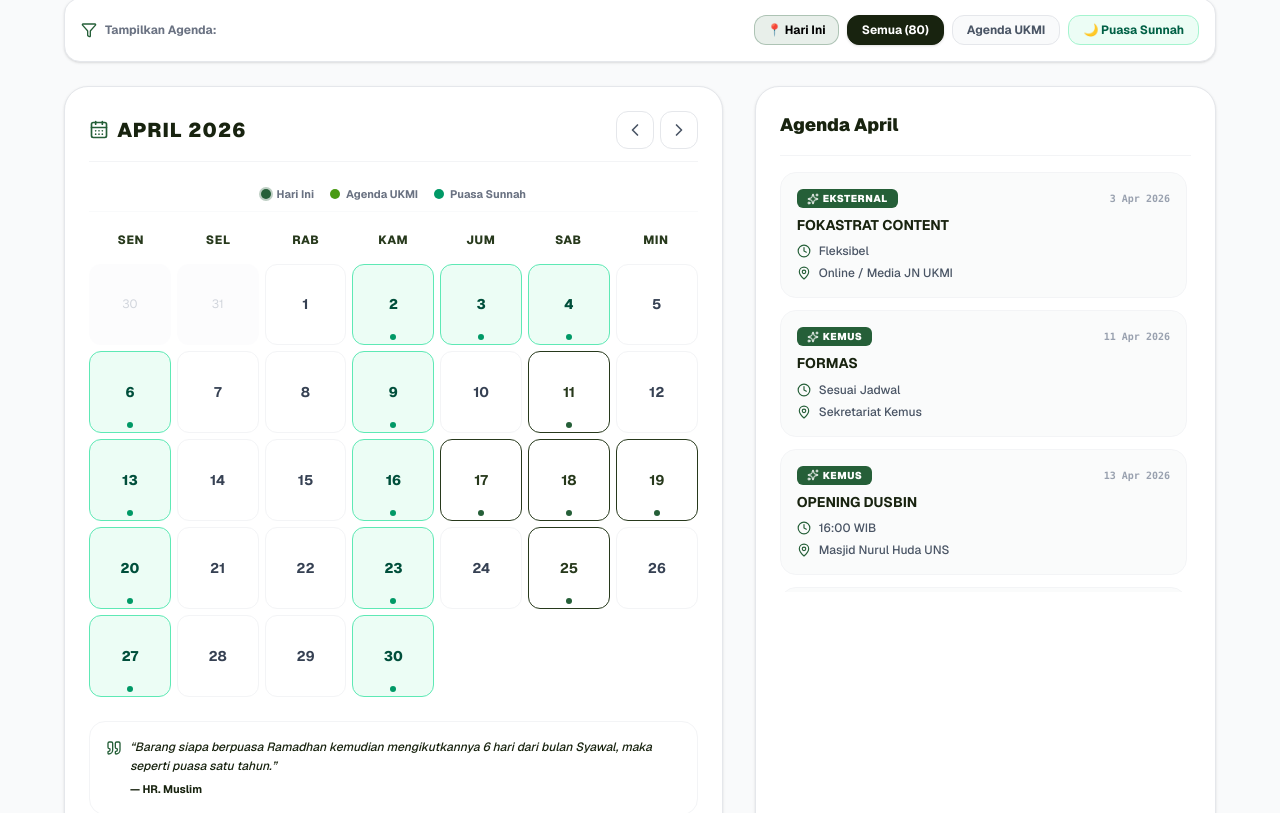
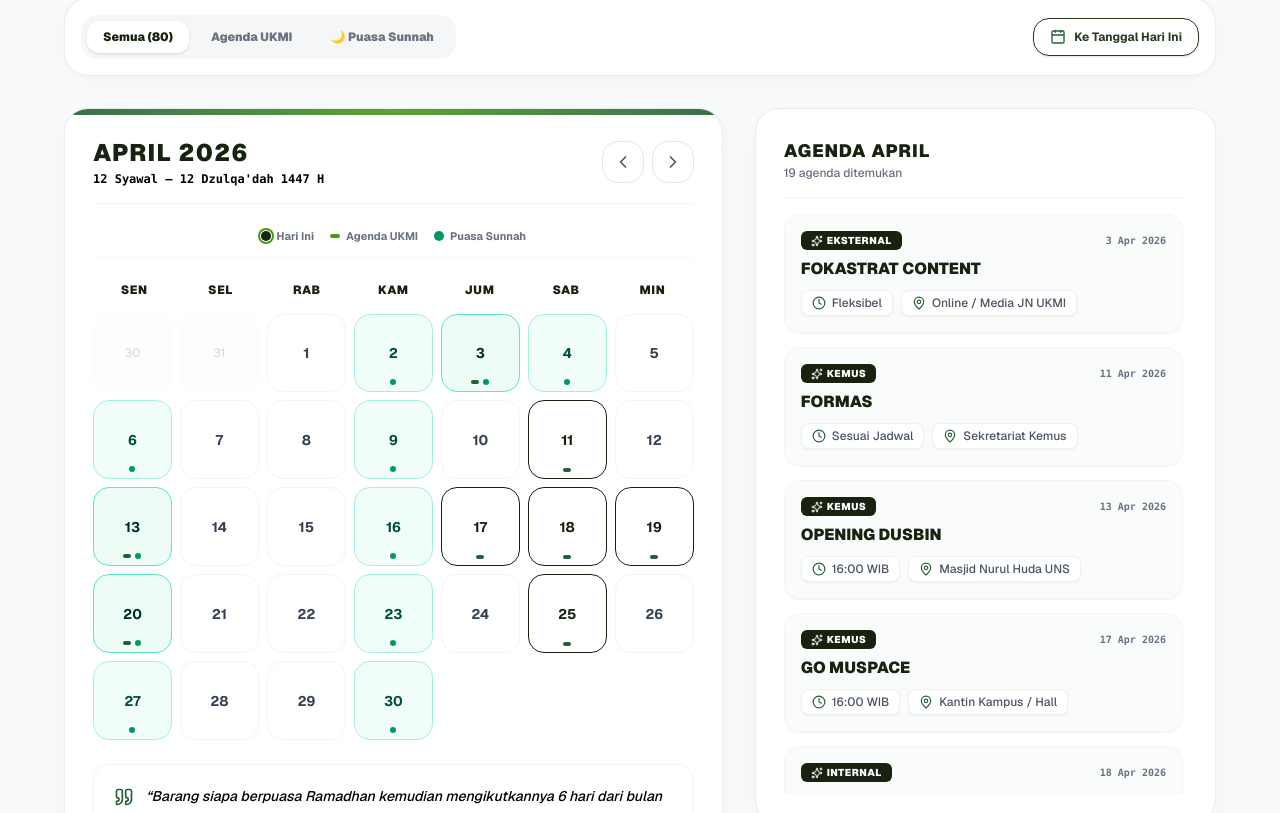
Before and after one commit to JN-UKMI/UKMI2026, a Next.js app: page / in a window 1280 px wide. Shown: the part 2347-3160 px from the top of the page. Built offline with nearby package versions, Linux system fonts and the light colour scheme; no server answers.

Commit message:
feat: add hijri months support to KalenderSection and KalenderInteractive components

```diff
--- a/components/home/KalenderInteractive.tsx
+++ b/components/home/KalenderInteractive.tsx
@@ -1,12 +1,23 @@
 "use client";
 
 import { useState } from "react";
-import { ChevronLeft, ChevronRight, MapPin, Clock, CalendarDays, Moon, Sparkles, Filter, Quote, Sparkle } from "lucide-react";
+import {
+  ChevronLeft,
+  ChevronRight,
+  MapPin,
+  Clock,
+  Calendar as CalendarIcon,
+  Moon,
+  Sparkles,
+  Quote,
+  CalendarDays,
+} from "lucide-react";
 import type { EventItem } from "@/lib/types";
 
 interface KalenderInteractiveProps {
   events: EventItem[];
   monthlyQuotes?: Record<string, { text: string; source: string }>;
+  hijriMonths?: Record<string, string>;
 }
 
 const INDONESIAN_MONTHS = [
@@ -16,7 +27,11 @@ const INDONESIAN_MONTHS = [
 
 const DAYS_OF_WEEK = ["Sen", "Sel", "Rab", "Kam", "Jum", "Sab", "Min"];
 
-export function KalenderInteractive({ events, monthlyQuotes }: KalenderInteractiveProps) {
+export function KalenderInteractive({
+  events,
+  monthlyQuotes,
+  hijriMonths,
+}: KalenderInteractiveProps) {
   // Set initial date to April 2026 if available in events, otherwise current date
   const defaultDate = events.length > 0 ? new Date(events[0].date) : new Date();
 
@@ -28,6 +43,7 @@ export function KalenderInteractive({ events, monthlyQuotes }: KalenderInteracti
   const year = currentDate.getFullYear();
   const month = currentDate.getMonth();
   const yearMonthKey = `${year}-${String(month + 1).padStart(2, "0")}`;
+  const hijriSubtext = hijriMonths?.[yearMonthKey] || "1447 Hijriah";
 
   // First day index (0 = Sunday, 1 = Monday)
   const firstDayIndex = new Date(year, month, 1).getDay();
@@ -47,7 +63,12 @@ export function KalenderInteractive({ events, monthlyQuotes }: KalenderInteracti
     setSelectedDateStr(null);
   };
 
-  // Helper to check if a specific day is today
+  const jumpToToday = () => {
+    const now = new Date();
+    setCurrentDate(now);
+    setSelectedDateStr(`${now.getFullYear()}-${String(now.getMonth() + 1).padStart(2, "0")}-${String(now.getDate()).padStart(2, "0")}`);
+  };
+
   const checkIsToday = (dayNum: number) => {
     return (
       today.getFullYear() === year &&
@@ -82,80 +103,87 @@ export function KalenderInteractive({ events, monthlyQuotes }: KalenderInteracti
   const currentQuote = monthlyQuotes?.[yearMonthKey];
 
   return (
-    <div className="flex flex-col gap-6 w-full">
-      {/* Category Filter Pills & Today Quick Button */}
-      <div className="flex flex-wrap items-center justify-between gap-3 bg-white p-3 sm:p-4 rounded-2xl border border-gray-200 shadow-sm">
-        <div className="flex items-center gap-2 text-xs font-bold text-gray-500">
-          <Filter className="w-4 h-4 text-forest-600" />
-          <span>Tampilkan Agenda:</span>
-        </div>
+    <div className="flex flex-col gap-8 w-full max-w-6xl mx-auto">
 
-        <div className="flex flex-wrap items-center gap-2">
-          <button
-            onClick={() => {
-              setCurrentDate(new Date());
-              setSelectedDateStr(`${today.getFullYear()}-${String(today.getMonth() + 1).padStart(2, "0")}-${String(today.getDate()).padStart(2, "0")}`);
-            }}
-            className="px-3 py-1.5 rounded-xl text-xs font-bold transition-all cursor-pointer bg-forest-600/10 text-forest-700 border border-forest-600/30 hover:bg-forest-600 hover:text-white"
-            title="Lompat ke tanggal hari ini"
-          >
-            📍 Hari Ini
-          </button>
+      {/* 1. TOP HEADER CONTROLLER: SEGMENTED PILL FILTER & TODAY BUTTON */}
+      <div className="flex flex-col sm:flex-row items-center justify-between gap-4 bg-white p-3 sm:p-4 rounded-3xl border border-gray-200/80 shadow-[0_4px_20px_rgb(0,0,0,0.03)]">
+
+        {/* Left: Filter Segmented Control */}
+        <div className="flex items-center gap-1.5 bg-gray-100/80 p-1.5 rounded-2xl w-full sm:w-auto">
           <button
             onClick={() => setActiveCategory("all")}
-            className={`px-3.5 py-1.5 rounded-xl text-xs font-bold transition-all cursor-pointer border ${
+            className={`flex-1 sm:flex-initial px-4 py-2 rounded-xl text-xs font-black transition-all cursor-pointer ${
               activeCategory === "all"
-                ? "bg-forest-900 text-white border-forest-900 shadow-sm"
-                : "bg-gray-50 text-gray-600 border-gray-200 hover:bg-gray-100"
+                ? "bg-white text-forest-900 shadow-sm"
+                : "text-gray-500 hover:text-gray-900"
             }`}
           >
             Semua ({events.length})
           </button>
           <button
             onClick={() => setActiveCategory("kegiatan")}
-            className={`px-3.5 py-1.5 rounded-xl text-xs font-bold transition-all cursor-pointer border ${
+            className={`flex-1 sm:flex-initial px-4 py-2 rounded-xl text-xs font-black transition-all cursor-pointer ${
               activeCategory === "kegiatan"
-                ? "bg-forest-600 text-white border-forest-600 shadow-sm"
-                : "bg-gray-50 text-gray-600 border-gray-200 hover:bg-gray-100"
+                ? "bg-forest-600 text-white shadow-sm"
+                : "text-gray-500 hover:text-gray-900"
             }`}
           >
             Agenda UKMI
           </button>
           <button
             onClick={() => setActiveCategory("puasa")}
-            className={`px-3.5 py-1.5 rounded-xl text-xs font-bold transition-all cursor-pointer border ${
+            className={`flex-1 sm:flex-initial px-4 py-2 rounded-xl text-xs font-black transition-all cursor-pointer ${
               activeCategory === "puasa"
-                ? "bg-emerald-700 text-white border-emerald-700 shadow-sm"
-                : "bg-emerald-50 text-emerald-800 border-emerald-200 hover:bg-emerald-100"
+                ? "bg-emerald-700 text-white shadow-sm"
+                : "text-gray-500 hover:text-gray-900"
             }`}
           >
             🌙 Puasa Sunnah
           </button>
         </div>
+
+        {/* Right: Quick Jump Today Button */}
+        <button
+          onClick={jumpToToday}
+          className="inline-flex items-center gap-2 px-4 py-2.5 bg-forest-50 hover:bg-forest-100 text-forest-800 border border-forest-200/80 rounded-2xl text-xs font-bold transition-all shadow-sm cursor-pointer active:scale-95 w-full sm:w-auto justify-center"
+        >
+          <CalendarIcon className="w-4 h-4 text-forest-600" />
+          <span>Ke Tanggal Hari Ini</span>
+        </button>
       </div>
 
-      <div className="grid grid-cols-1 lg:grid-cols-12 gap-8 items-start w-full">
-        {/* KIRI: Kalender Grid */}
-        <div className="lg:col-span-7 bg-white rounded-3xl border border-gray-200 shadow-sm p-5 md:p-6 w-full flex flex-col justify-between">
+      {/* 2. MAIN GRID: items-stretch — kiri menentukan tinggi, kanan menyesuaikan */}
+      <div className="grid grid-cols-1 lg:grid-cols-12 gap-8 items-stretch w-full">
+
+        {/* KIRI: GRID KALENDER — tinggi alami, tidak diubah */}
+        <div className="lg:col-span-7">
+          <div className="bg-white rounded-3xl border border-gray-200/80 shadow-[0_8px_30px_rgb(0,0,0,0.03)] p-6 md:p-7 flex flex-col justify-between relative overflow-hidden">
+            {/* Top Decorative Line */}
+            <div className="absolute top-0 left-0 right-0 h-1.5 bg-gradient-to-r from-forest-600 via-lime to-forest-600 opacity-90" />
+
             <div>
-            <div className="flex items-center justify-between mb-6 pb-3 border-b border-gray-100">
-              <div className="flex items-center gap-2">
-                <CalendarDays className="w-5 h-5 text-forest-600" />
-                <h3 className="font-black text-forest-900 text-base md:text-xl uppercase tracking-wider">
+              {/* Header Bulan & Navigasi Panah */}
+              <div className="flex items-center justify-between mb-6 pb-4 border-b border-gray-100">
+                <div>
+                  <h3 className="font-black text-forest-900 text-lg sm:text-2xl uppercase tracking-wider flex items-center gap-2">
                     {INDONESIAN_MONTHS[month]} {year}
                   </h3>
+                  <span className="text-xs font-bold text-forest-700/80 block mt-0.5 font-mono">
+                    {hijriSubtext}
+                  </span>
                 </div>
-              <div className="flex items-center gap-1.5">
+
+                <div className="flex items-center gap-2">
                   <button
                     onClick={handlePrevMonth}
-                  className="p-2 rounded-xl border border-gray-200 text-gray-600 hover:bg-forest-50 hover:text-forest-700 transition-colors cursor-pointer active:scale-95"
+                    className="p-2.5 rounded-2xl border border-gray-200 text-gray-600 hover:bg-forest-50 hover:text-forest-700 hover:border-forest-200 transition-all cursor-pointer active:scale-95"
                     aria-label="Bulan sebelumnya"
                   >
                     <ChevronLeft className="w-5 h-5" />
                   </button>
                   <button
                     onClick={handleNextMonth}
-                  className="p-2 rounded-xl border border-gray-200 text-gray-600 hover:bg-forest-50 hover:text-forest-700 transition-colors cursor-pointer active:scale-95"
+                    className="p-2.5 rounded-2xl border border-gray-200 text-gray-600 hover:bg-forest-50 hover:text-forest-700 hover:border-forest-200 transition-all cursor-pointer active:scale-95"
                     aria-label="Bulan berikutnya"
                   >
                     <ChevronRight className="w-5 h-5" />
@@ -163,14 +191,14 @@ export function KalenderInteractive({ events, monthlyQuotes }: KalenderInteracti
                 </div>
               </div>
 
-            {/* Legend Indicators */}
-            <div className="flex flex-wrap items-center justify-center gap-4 text-[11px] font-bold text-gray-500 mb-4 pb-2 border-b border-gray-50">
+              {/* Legenda Indikator */}
+              <div className="flex flex-wrap items-center justify-center gap-4 text-[11px] font-bold text-gray-500 mb-5 pb-3 border-b border-gray-100/60">
                 <span className="flex items-center gap-1.5">
-                <span className="w-2.5 h-2.5 rounded-full bg-forest-600 ring-2 ring-forest-600/30" />
+                  <span className="w-2.5 h-2.5 rounded-full bg-forest-900 ring-2 ring-lime ring-offset-1" />
                   Hari Ini
                 </span>
                 <span className="flex items-center gap-1.5">
-                <span className="w-2.5 h-2.5 rounded-full bg-lime" />
+                  <span className="w-2.5 h-1 bg-lime rounded-full" />
                   Agenda UKMI
                 </span>
                 <span className="flex items-center gap-1.5">
@@ -180,7 +208,7 @@ export function KalenderInteractive({ events, monthlyQuotes }: KalenderInteracti
               </div>
 
               {/* Days of week header */}
-            <div className="grid grid-cols-7 gap-1 text-center font-extrabold text-[11px] md:text-xs text-forest-800 mb-3 uppercase tracking-wider">
+              <div className="grid grid-cols-7 gap-1 text-center font-black text-xs text-forest-900 mb-3 uppercase tracking-wider">
                 {DAYS_OF_WEEK.map((d) => (
                   <div key={d} className="py-1">
                     {d}
@@ -188,15 +216,15 @@ export function KalenderInteractive({ events, monthlyQuotes }: KalenderInteracti
                 ))}
               </div>
 
-            {/* Calendar days grid */}
-            <div className="grid grid-cols-7 gap-1.5">
+              {/* Calendar Days Grid */}
+              <div className="grid grid-cols-7 gap-2">
                 {/* Previous month padding */}
                 {Array.from({ length: startOffset }).map((_, i) => {
                   const dayNum = prevMonthTotalDays - startOffset + i + 1;
                   return (
                     <div
                       key={`prev-${i}`}
-                    className="aspect-square flex items-center justify-center text-xs text-gray-300 pointer-events-none bg-gray-50/50 rounded-xl min-w-[36px] min-h-[36px]"
+                      className="aspect-square flex items-center justify-center text-xs text-gray-300 pointer-events-none bg-gray-50/40 rounded-2xl min-w-[38px] min-h-[38px]"
                     >
                       {dayNum}
                     </div>
@@ -210,6 +238,7 @@ export function KalenderInteractive({ events, monthlyQuotes }: KalenderInteracti
                   const dayEvents = getEventsForDate(dayNum);
                   const hasEvents = dayEvents.length > 0;
                   const hasPuasa = dayEvents.some((e) => e.type === "Puasa Sunnah" || e.isPuasa);
+                  const hasUkmiEvent = dayEvents.some((e) => e.type !== "Puasa Sunnah" && !e.isPuasa);
                   const isSelected = selectedDateStr === dateString;
                   const isToday = checkIsToday(dayNum);
 
@@ -217,39 +246,39 @@ export function KalenderInteractive({ events, monthlyQuotes }: KalenderInteracti
                     <button
                       key={`curr-${dayNum}`}
                       onClick={() => setSelectedDateStr(isSelected ? null : dateString)}
-                    className={`relative aspect-square flex flex-col items-center justify-center text-xs md:text-sm font-bold rounded-xl transition-all border cursor-pointer active:scale-95 min-w-[36px] min-h-[36px] ${
+                      className={`relative aspect-square flex flex-col items-center justify-center text-xs sm:text-sm font-bold rounded-2xl transition-all border cursor-pointer active:scale-95 min-w-[38px] min-h-[38px] ${
                         isSelected
                           ? "bg-forest-900 text-white border-forest-900 shadow-md ring-2 ring-forest-600/30"
                           : isToday
-                        ? "bg-forest-600 text-white border-forest-600 font-black shadow-md ring-2 ring-lime ring-offset-1"
-                        : hasPuasa && hasEvents
-                        ? "bg-emerald-50 text-emerald-900 border-emerald-300 font-extrabold hover:bg-emerald-100"
-                        : hasEvents
-                        ? "bg-forest-50 text-forest-800 border-forest-200 hover:bg-forest-100"
+                          ? "bg-forest-900 text-white border-forest-900 font-black shadow-md ring-2 ring-lime ring-offset-2"
+                          : hasPuasa && hasUkmiEvent
+                          ? "bg-emerald-50/90 text-emerald-950 border-emerald-300 font-black hover:bg-emerald-100"
+                          : hasPuasa
+                          ? "bg-emerald-50/70 text-emerald-900 border-emerald-200 font-bold hover:bg-emerald-100/80"
+                          : hasUkmiEvent
+                          ? "bg-forest-50/80 text-forest-900 border-forest-200 font-bold hover:bg-forest-100"
                           : "bg-white text-gray-700 border-gray-100 hover:bg-gray-50"
                       }`}
-                    title={isToday ? "Hari Ini" : undefined}
                     >
-                    <span>{dayNum}</span>
+                      <span className="leading-none">{dayNum}</span>
 
-                    {/* Today Pill Label Badge */}
+                      {/* Today Badge Pill */}
                       {isToday && !isSelected && (
-                      <span className="absolute -top-1.5 px-1 py-[1px] bg-lime text-forest-950 font-black text-[7px] rounded uppercase tracking-tighter shadow-sm">
+                        <span className="absolute -top-1 px-1 py-[1px] bg-lime text-forest-950 font-black text-[6.5px] rounded-md uppercase tracking-tighter shadow-sm">
                           HARI INI
                         </span>
                       )}
 
-                    {/* Event Dot Badge Indicators */}
+                      {/* Multi-Pill Micro Badges */}
                       {hasEvents && !isToday && (
-                      <span
-                        className={`absolute bottom-1 w-1.5 h-1.5 rounded-full ${
-                          isSelected
-                            ? "bg-lime"
-                            : hasPuasa
-                            ? "bg-emerald-600"
-                            : "bg-forest-600"
-                        }`}
-                      />
+                        <div className="absolute bottom-1.5 flex items-center justify-center gap-1">
+                          {hasUkmiEvent && (
+                            <span className={`w-2 h-1 rounded-full ${isSelected ? "bg-lime" : "bg-forest-600"}`} />
+                          )}
+                          {hasPuasa && (
+                            <span className={`w-1.5 h-1.5 rounded-full ${isSelected ? "bg-white" : "bg-emerald-600"}`} />
+                          )}
+                        </div>
                       )}
                     </button>
                   );
@@ -257,42 +286,56 @@ export function KalenderInteractive({ events, monthlyQuotes }: KalenderInteracti
               </div>
             </div>
 
-          {/* Monthly Hadith Quote */}
+            {/* Monthly Hadith Quote Highlight Box */}
             {currentQuote && (
-            <div className="mt-6 pt-4 border-t border-gray-100 bg-forest-50/60 p-4 rounded-2xl border border-forest-100">
-              <div className="flex items-start gap-2 text-xs text-forest-900 leading-relaxed font-medium">
-                <Quote className="w-4 h-4 text-forest-600 shrink-0 mt-0.5" />
+              <div className="mt-6 pt-5 border-t border-gray-100 bg-forest-50/70 p-4 sm:p-5 rounded-2xl border border-forest-100 relative overflow-hidden">
+                <div className="flex items-start gap-3">
+                  <Quote className="w-5 h-5 text-forest-600 shrink-0 mt-0.5" />
                   <div>
-                  <p className="italic">“{currentQuote.text}”</p>
-                  <strong className="text-forest-700 block font-bold mt-1 text-[11px]">— {currentQuote.source}</strong>
+                    <p className="text-xs sm:text-sm text-forest-950 italic leading-relaxed font-medium">
+                      “{currentQuote.text}”
+                    </p>
+                    <span className="text-[11px] font-bold text-forest-700 block mt-1.5">
+                      — {currentQuote.source}
+                    </span>
                   </div>
                 </div>
               </div>
             )}
           </div>
+        </div>
 
-        {/* KANAN: Detail Agenda & Puasa */}
-        <div className="lg:col-span-5 flex flex-col h-full w-full">
-          <div className="bg-white rounded-3xl border border-gray-200 shadow-sm p-5 md:p-6 flex flex-col flex-1 min-h-[380px]">
-            <div className="flex items-center justify-between pb-4 border-b border-gray-100 mb-4">
-              <h3 className="font-black text-forest-900 text-base md:text-lg">
-                {selectedDateStr ? "Detail Agenda" : `Agenda ${INDONESIAN_MONTHS[month]}`}
+        {/* KANAN: AGENDA CARD */}
+        <div className="lg:col-span-5">
+          <div className="bg-white rounded-3xl border border-gray-200/80 shadow-[0_8px_30px_rgb(0,0,0,0.03)] p-6 md:p-7 flex flex-col">
+
+            {/* Header Right Pane */}
+            <div className="flex items-center justify-between pb-4 border-b border-gray-100 mb-4 shrink-0">
+              <div>
+                <h3 className="font-black text-forest-900 text-base md:text-lg uppercase tracking-wider">
+                  {selectedDateStr ? "Detail Agenda Tanggal" : `Agenda ${INDONESIAN_MONTHS[month]}`}
                 </h3>
+                <p className="text-xs text-gray-500 font-medium">
+                  {displayedEvents.length} agenda ditemukan
+                </p>
+              </div>
+
               {selectedDateStr && (
                 <button
                   onClick={() => setSelectedDateStr(null)}
-                  className="text-xs font-bold text-forest-600 hover:text-forest-800 transition-colors cursor-pointer"
+                  className="text-xs font-bold text-forest-600 hover:text-forest-800 transition-colors cursor-pointer bg-forest-50 px-3 py-1.5 rounded-xl border border-forest-100 shrink-0"
                 >
-                  Tampilkan Semua
+                  Tampilkan Bulan Ini Saja
                 </button>
               )}
             </div>
 
-            <div className="flex-1 overflow-y-auto space-y-3 max-h-[420px] pr-1">
+            {/* Agenda Cards — tampil 5 card, sisanya scroll di dalam */}
+            <div className="overflow-y-auto space-y-3.5 pr-1" style={{ maxHeight: '580px' }}>
               {displayedEvents.length === 0 ? (
-                <div className="h-full flex flex-col items-center justify-center text-center py-12">
-                  <CalendarDays className="w-10 h-10 text-gray-300 mb-3" />
-                  <p className="text-gray-500 text-xs font-semibold">
+                <div className="h-full flex flex-col items-center justify-center text-center py-16">
+                  <CalendarDays className="w-12 h-12 text-gray-300 mb-3" />
+                  <p className="text-gray-500 text-xs font-bold">
                     {selectedDateStr
                       ? "Tidak ada agenda yang terjadwal pada tanggal ini."
                       : "Tidak ada agenda terjadwal di bulan ini."}
@@ -306,8 +349,8 @@ export function KalenderInteractive({ events, monthlyQuotes }: KalenderInteracti
                       key={index}
                       className={`rounded-2xl p-4 border transition-all ${
                         isPuasa
-                          ? "bg-emerald-50/60 border-emerald-200/80 hover:bg-emerald-50"
-                          : "bg-gray-50/80 border-gray-100 hover:bg-gray-100/60"
+                          ? "bg-emerald-50/70 border-emerald-200/80 hover:bg-emerald-50 shadow-xs"
+                          : "bg-gray-50/80 border-gray-100 hover:bg-gray-100/70 shadow-xs"
                       }`}
                     >
                       <div className="flex items-center justify-between gap-2 mb-2">
@@ -315,13 +358,14 @@ export function KalenderInteractive({ events, monthlyQuotes }: KalenderInteracti
                           className={`inline-flex items-center gap-1 px-2.5 py-0.5 text-[10px] font-black rounded-md uppercase tracking-wider ${
                             isPuasa
                               ? "bg-emerald-600 text-white"
-                              : "bg-forest-600 text-white"
+                              : "bg-forest-900 text-white"
                           }`}
                         >
                           {isPuasa ? <Moon className="w-3 h-3" /> : <Sparkles className="w-3 h-3" />}
                           {event.type}
                         </span>
-                        <span className="text-[10px] font-extrabold text-gray-400 font-mono">
+
+                        <span className="text-[10px] font-black text-gray-500 font-mono">
                           {new Date(event.date).toLocaleDateString("id-ID", {
                             day: "numeric",
                             month: "short",
@@ -330,16 +374,16 @@ export function KalenderInteractive({ events, monthlyQuotes }: KalenderInteracti
                         </span>
                       </div>
 
-                      <h4 className="font-bold text-forest-900 text-sm mb-2 leading-snug">
+                      <h4 className="font-black text-forest-900 text-sm md:text-base mb-2.5 leading-snug">
                         {event.title}
                       </h4>
 
-                      <div className="flex flex-col gap-1.5 text-xs text-gray-600 font-medium">
-                        <div className="flex items-center gap-2">
+                      <div className="flex flex-wrap gap-2 text-xs text-gray-600 font-medium">
+                        <div className="inline-flex items-center gap-1.5 px-2.5 py-1 bg-white rounded-lg border border-gray-200/60 shadow-xs">
                           <Clock className="w-3.5 h-3.5 text-forest-600 shrink-0" />
                           <span>{event.time}</span>
                         </div>
-                        <div className="flex items-center gap-2">
+                        <div className="inline-flex items-center gap-1.5 px-2.5 py-1 bg-white rounded-lg border border-gray-200/60 shadow-xs">
                           <MapPin className="w-3.5 h-3.5 text-forest-600 shrink-0" />
                           <span>{event.location}</span>
                         </div>
@@ -349,8 +393,10 @@ export function KalenderInteractive({ events, monthlyQuotes }: KalenderInteracti
                 })
               )}
             </div>
+
           </div>
         </div>
+
       </div>
     </div>
   );
--- a/components/home/KalenderSection.tsx
+++ b/components/home/KalenderSection.tsx
@@ -4,7 +4,7 @@ import { Calendar } from "lucide-react";
 import { SectionHeader } from "@/components/layout/SectionHeader";
 
 export async function KalenderSection() {
-  const { events, monthly_quotes } = await loadEvents();
+  const { events, monthly_quotes, hijri_months } = await loadEvents();
 
   return (
     <section className="py-16 px-4 bg-gray-50">
@@ -15,7 +15,11 @@ export async function KalenderSection() {
           subtitle="Jadwal kegiatan kepengurusan JN UKMI dan kalender puasa sunnah bulanan"
         />
 
-        <KalenderInteractive events={events} monthlyQuotes={monthly_quotes} />
+        <KalenderInteractive
+          events={events}
+          monthlyQuotes={monthly_quotes}
+          hijriMonths={hijri_months}
+        />
       </div>
     </section>
   );
--- a/content/beranda/events.json
+++ b/content/beranda/events.json
@@ -1,4 +1,10 @@
 {
+  "hijri_months": {
+    "2026-04": "12 Syawal – 12 Dzulqa'dah 1447 H",
+    "2026-05": "13 Dzulqa'dah – 14 Dzulhijjah 1447 H",
+    "2026-06": "15 Dzulhijjah 1447 H – 15 Muharram 1448 H",
+    "2026-07": "16 Muharram – 17 Safar 1448 H"
+  },
   "monthly_quotes": {
     "2026-04": {
       "text": "Barang siapa berpuasa Ramadhan kemudian mengikutkannya 6 hari dari bulan Syawal, maka seperti puasa satu tahun.",
--- a/lib/content.ts
+++ b/lib/content.ts
@@ -99,6 +99,7 @@ export async function loadQuotes(): Promise<Quote[]> {
 export async function loadEvents(): Promise<{
   events: EventItem[];
   monthly_quotes?: Record<string, { text: string; source: string }>;
+  hijri_months?: Record<string, string>;
 }> {
   const file = await safeReadFile(
     path.join(contentDir, "beranda", "events.json"),
```
Lines whose indentation alone changed are shown as unchanged.
